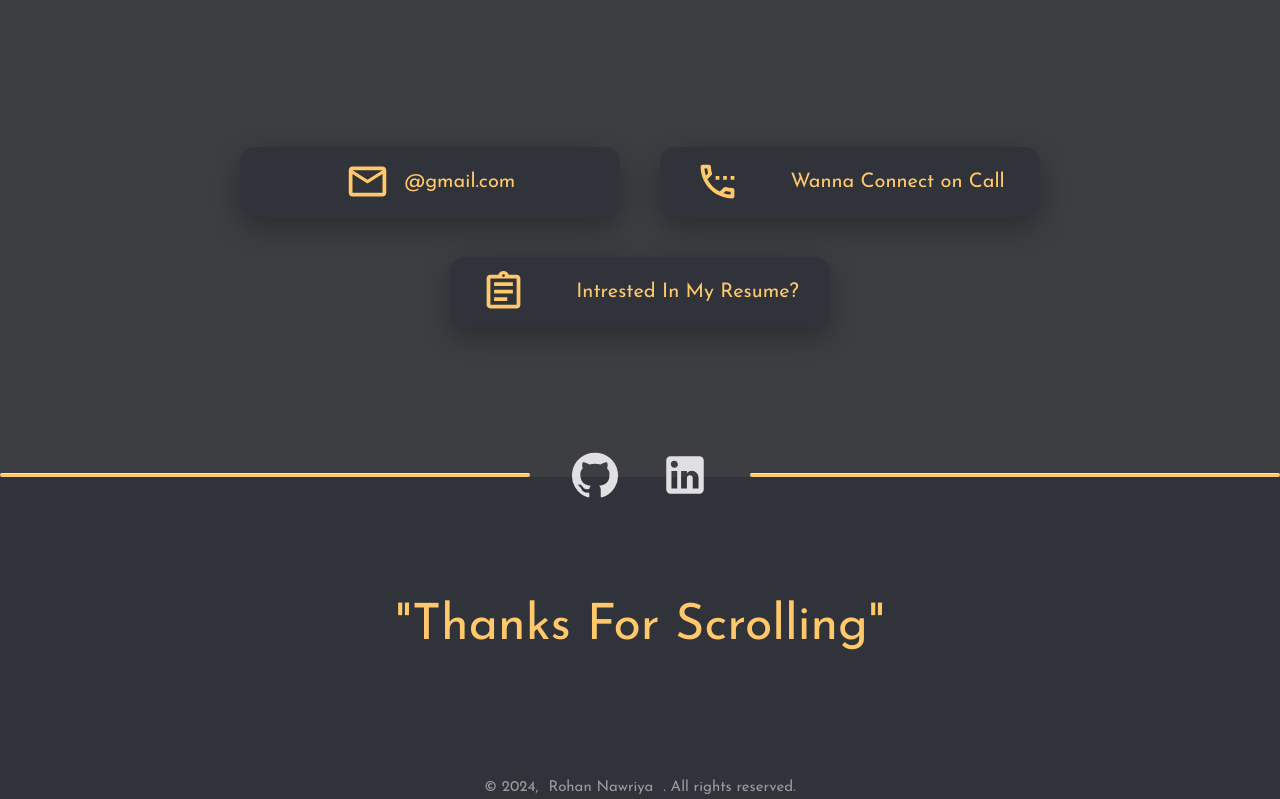
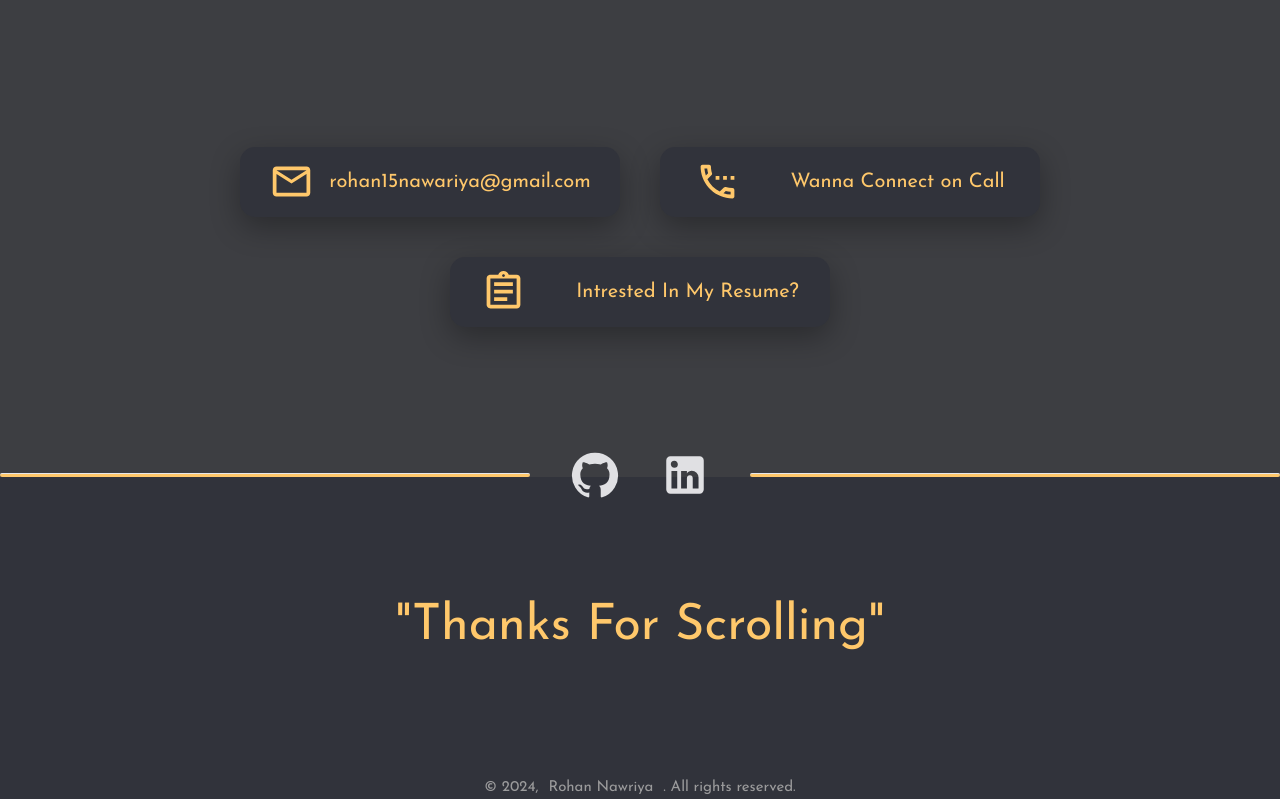
Before and after one commit to terminalrohan/Portfolio, a React (Vite) app: page / in a window 1280 px wide. Shown: the part 7451-8250 px from the top of the page. Built offline with nearby package versions, Linux system fonts and the light colour scheme.

Commit message:
Update Contact.jsx

```diff
--- a/src/Components/Contact.jsx
+++ b/src/Components/Contact.jsx
@@ -32,7 +32,7 @@ const Contact = () => {
               {" "}
               <div className=" hover:text-ExtraDarkColor josefin-sans-light box1 w-[380px] sm:w-[300px] h-[70px] bg-ExtraDarkColor  rounded-[15px] text-SecondaryColor text-[20px] sm:text-[16px] flex justify-center items-center gap-[15px] sm:gap-[10px]  ">
                 <MailOutlineIcon className="connect-icon" style={{ fontSize: 45 }} />
-                @gmail.com{" "}
+                rohan15nawariya@gmail.com{" "}
               </div>
             </a>
             <a className="m-[20px]" href="tel:+919717921215">
```
